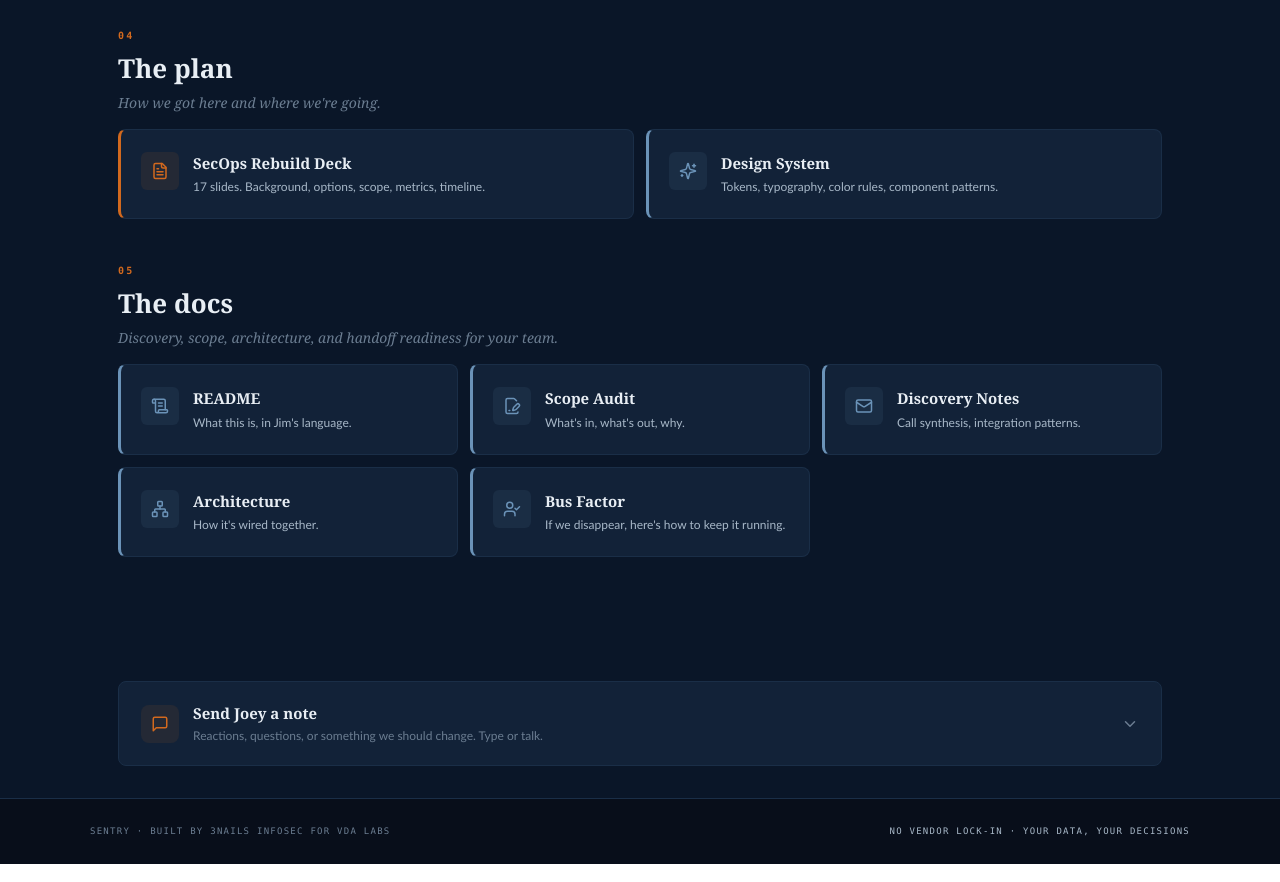
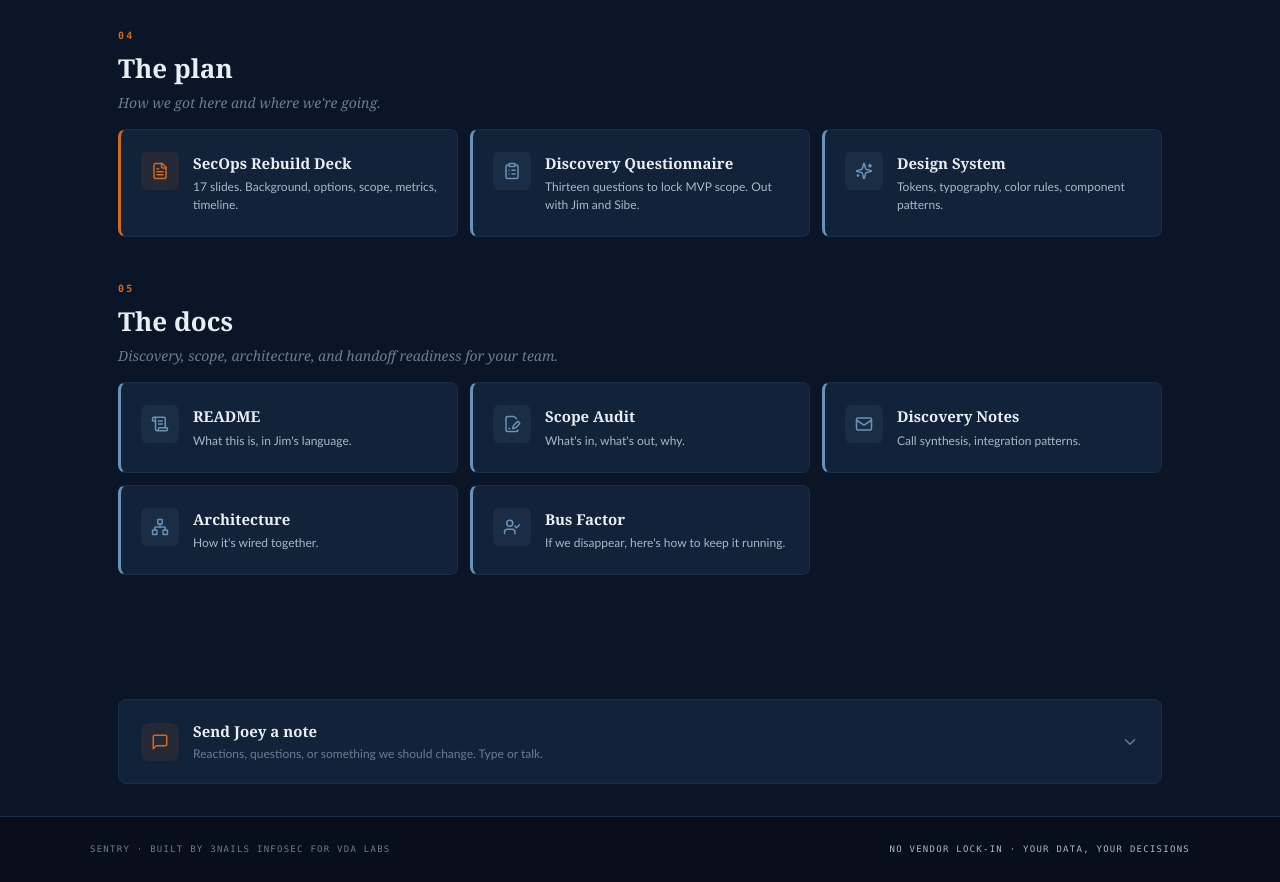
Before and after one commit to joeyough/sentry, a React (Vite) app: page /home in a window 1280 px wide. Shown: the part 1200-2082 px from the top of the page. Built offline with nearby package versions, Linux system fonts and the light colour scheme.

Commit message:
Update sentry-home.jsx

```diff
--- a/src/sentry-home.jsx
+++ b/src/sentry-home.jsx
@@ -18,7 +18,7 @@ import {
   Shield, Monitor, Users, FileText, BarChart3, Layers,
   ArrowRight, Sparkles, FileSignature, ScrollText, Mail,
   Mic, MicOff, Send, ChevronDown, MessageSquare, Check,
-  Network, UserCheck,
+  Network, UserCheck, ClipboardList,
 } from "lucide-react";
 
 /* ============================================================
@@ -1098,7 +1098,7 @@ export default function SentryHome() {
           </div>
           <div style={{
             display: "grid",
-            gridTemplateColumns: isMobile ? "1fr" : "repeat(2, 1fr)",
+            gridTemplateColumns: isMobile ? "1fr" : "repeat(3, 1fr)",
             gap: 12,
           }}>
             <ExternalTile
@@ -1107,6 +1107,14 @@ export default function SentryHome() {
               sub="17 slides. Background, options, scope, metrics, timeline."
               Icon={FileText}
               accent={T.orange}
+              isMobile={isMobile}
+            />
+            <ExternalTile
+              href="https://sentry-vda.netlify.app/VDA_Discovery_Questionnaire.pdf"
+              title="Discovery Questionnaire"
+              sub="Thirteen questions to lock MVP scope. Out with Jim and Sibe."
+              Icon={ClipboardList}
+              accent={T.steel}
               isMobile={isMobile}
             />
             <ExternalTile
```
